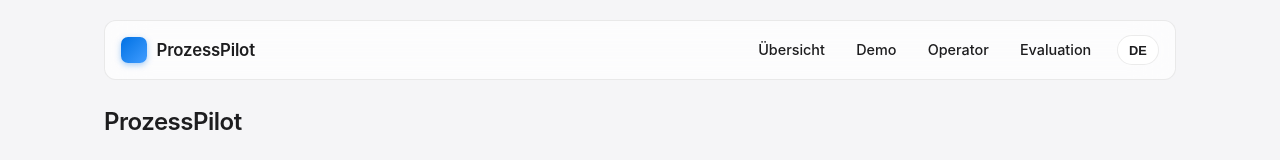
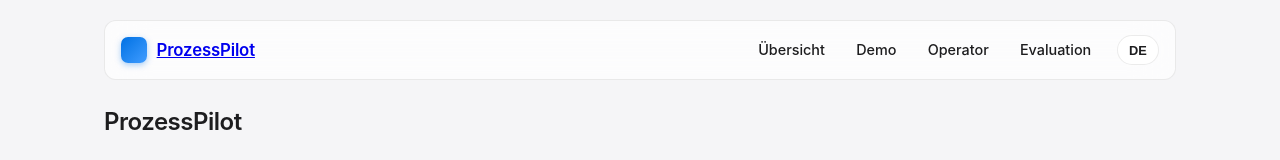
Before and after one commit to siliconsagenerd/prozesspilot, a Vue app in the folder frontend/: page / in a window 1280 px wide. Shown: the top 160 px of the page. Built offline with nearby package versions, Linux system fonts and the light colour scheme.

Commit message:
fix: make brand a router-link and add focus style

```diff
--- a/frontend/src/App.vue
+++ b/frontend/src/App.vue
@@ -1,10 +1,10 @@
 <template>
   <div class="app">
     <header class="topbar">
-      <div class="brand">
+      <router-link to="/" class="brand">
         <span class="brand-mark" aria-hidden="true"></span>
         <h1>ProzessPilot</h1>
-      </div>
+      </router-link>
       <div class="topbar-right">
         <nav>
           <router-link to="/" class="nav-link">{{ t('nav.landing') }}</router-link>
@@ -71,6 +71,7 @@ import { t, toggleLocale } from "./i18n";
     position: sticky; top: .75rem; z-index: 10;
   }
   .brand { display: flex; align-items: center; gap: .6rem; }
+  .brand:focus-visible { outline: 2px solid var(--accent); outline-offset: 2px; border-radius: var(--radius-sm); }
   .brand-mark {
     width: 26px; height: 26px; border-radius: 7px;
     background: linear-gradient(135deg, #0071e3, #409cff);
```
